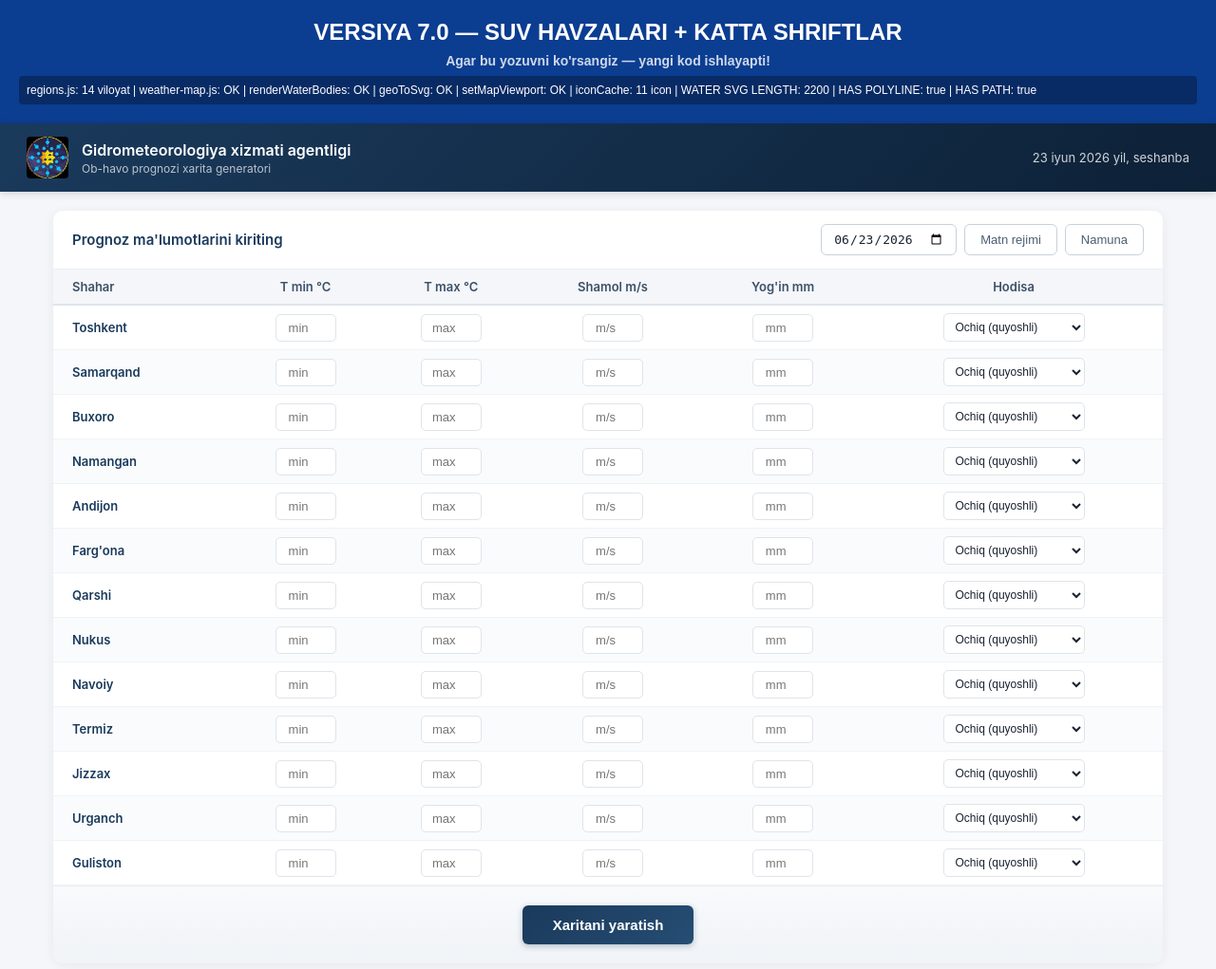
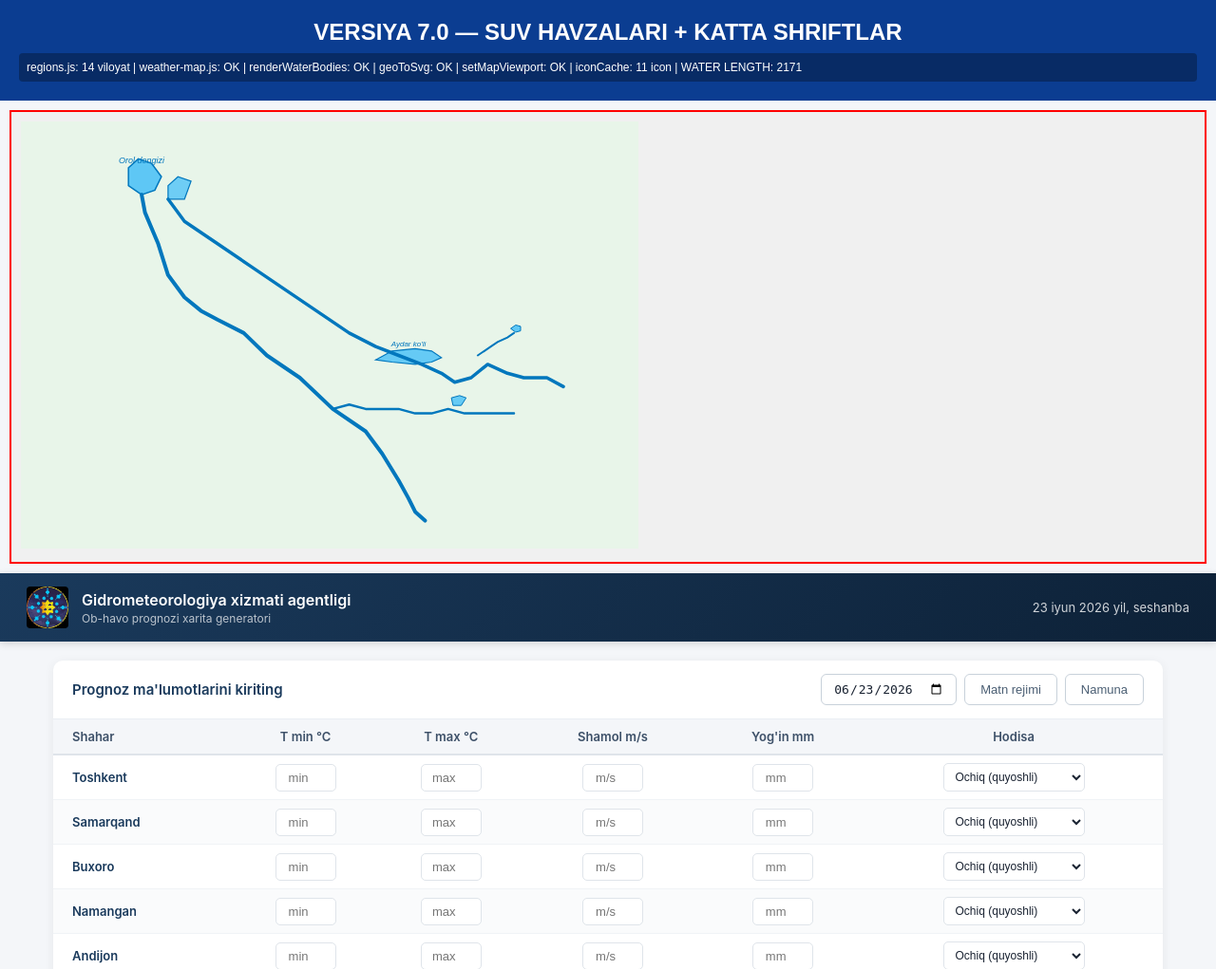
Before and after one commit to ahrorabdulhayev67-cmd/for_weather_forecast, a Flask app: page / in a window 1280 px wide. Shown: the top 1021 px of the page at 95% size. Run offline with Flask 3, Linux system fonts and the light colour scheme.

Commit message:
debug: suv havzalarini ALOHIDA SVG sifatida sahifada ko'rsatish
Sahifada qizil chegarali yashil fon ustida suv havzalari ko'rinishi kerak.
Agar ko'rinsa — kod ishlayapti, muammo asosiy xaritada joylashuvda.
Agar ko'rinmasa — renderWaterBodies xatolik qaytaryapti.

```diff
--- a/app/templates/index.html
+++ b/app/templates/index.html
@@ -10,9 +10,10 @@
     <!-- DEPLOY TEST -->
     <div style="background:#0B3D91;color:white;padding:20px;text-align:center;font-family:Arial;font-size:24px;font-weight:bold;">
         VERSIYA 7.0 — SUV HAVZALARI + KATTA SHRIFTLAR
-        <div style="font-size:14px;margin-top:8px;opacity:0.8;">Agar bu yozuvni ko'rsangiz — yangi kod ishlayapti!</div>
         <div id="debugInfo" style="font-size:12px;margin-top:8px;background:rgba(0,0,0,0.3);padding:8px;border-radius:4px;text-align:left;font-weight:normal;">Yuklanmoqda...</div>
     </div>
+    <!-- INLINE WATER TEST: bu hech narsaga bog'liq emas, faqat suv havzalari ko'rinadimi -->
+    <div id="waterTest" style="margin:10px;padding:10px;background:#f0f0f0;border:2px solid red;"></div>
 
     <!-- HEADER -->
     <header class="header">
@@ -117,13 +118,19 @@
         info.push('setMapViewport: ' + (typeof setMapViewport !== 'undefined' ? 'OK' : 'YO\'Q!'));
         info.push('iconCache: ' + (typeof iconCache !== 'undefined' ? Object.keys(iconCache).length + ' icon' : 'YO\'Q!'));
 
-        // TEST: renderWaterBodies chaqirib natijasini ko'rish
+        // TEST: suv havzalarini alohida SVG sifatida ko'rsatish
         if (typeof setMapViewport === 'function' && typeof renderWaterBodies === 'function') {
-            setMapViewport(30, 85, 700, 500);
+            setMapViewport(30, 30, 600, 400);
             var waterSvg = renderWaterBodies();
-            info.push('WATER SVG LENGTH: ' + waterSvg.length);
-            info.push('HAS POLYLINE: ' + (waterSvg.indexOf('<polyline') >= 0));
-            info.push('HAS PATH: ' + (waterSvg.indexOf('<path') >= 0));
+            info.push('WATER LENGTH: ' + waterSvg.length);
+            // Suv havzalarini qizil chegarali div ichida ko'rsatish
+            var testDiv = document.getElementById('waterTest');
+            if (testDiv) {
+                testDiv.innerHTML = '<svg xmlns="http://www.w3.org/2000/svg" width="650" height="450" viewBox="0 0 650 450">' +
+                    '<rect width="650" height="450" fill="#E8F5E9"/>' +
+                    waterSvg +
+                    '</svg>';
+            }
         }
 
         var el = document.getElementById('debugInfo');
```
